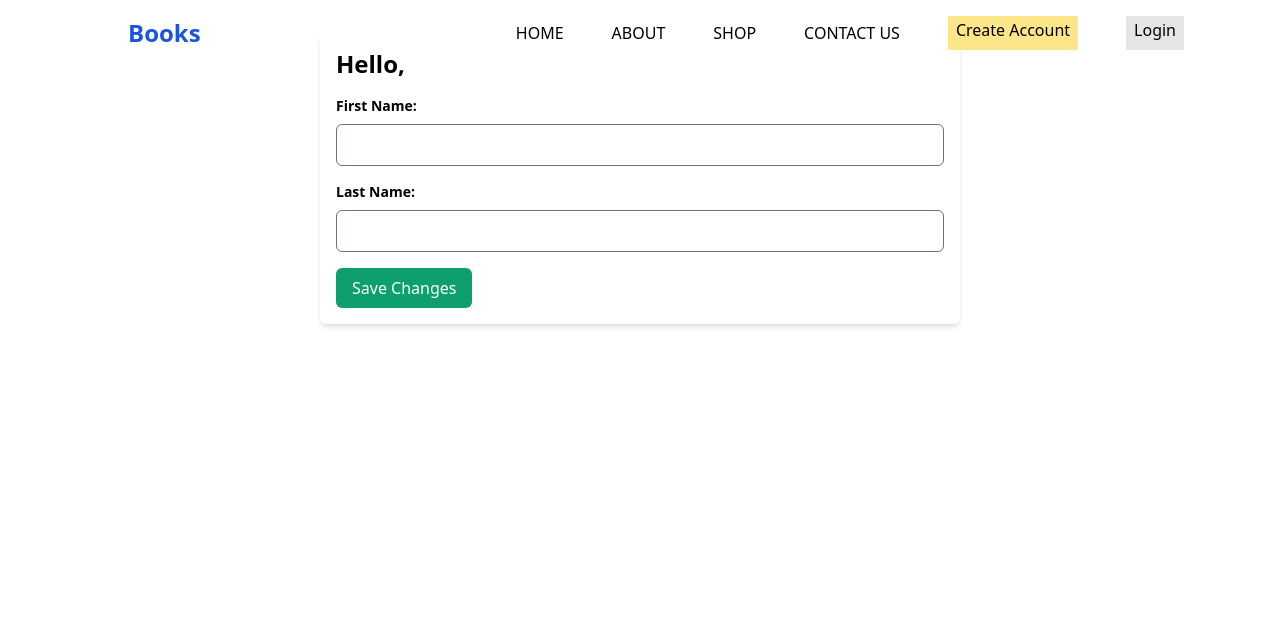
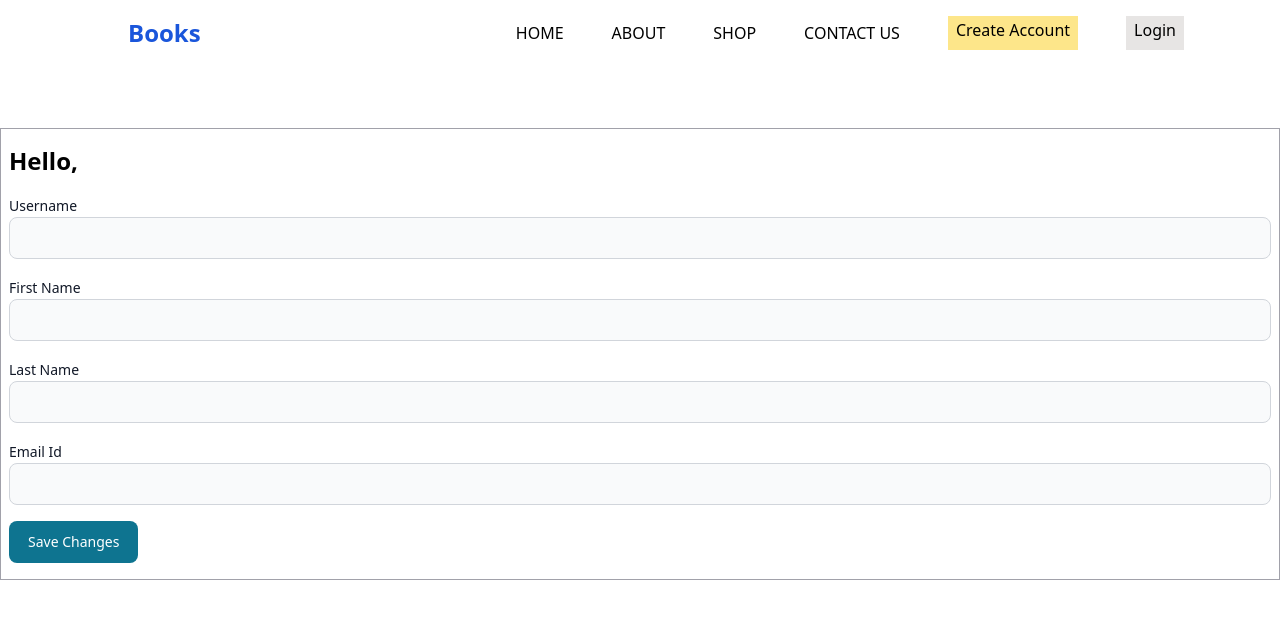
Before and after one commit to 045kunal/Book-Store, a React (Vite) app in the folder frontend/: page /profile in a window 1280 px wide. Both pictures are taken after a click on the button "Edit Profile". Shown: the top 618 px of the page. Built offline with nearby package versions, Linux system fonts and the light colour scheme; some icons are missing.

Commit message:
profile page changes

```diff
--- a/frontend/src/components/Profile.jsx
+++ b/frontend/src/components/Profile.jsx
@@ -1,100 +1,116 @@
 import React, { useEffect, useState } from "react";
+import { Button, Label, TextInput } from "flowbite-react";
 import { useAuth } from "../contexts/AuthProvider";
 
 const Profile = () => {
   const { user } = useAuth();
   const [userData, setUserData] = useState();
   const [isEditing, setIsEditing] = useState(false);
-  const [editedUserData, setEditedUserData] = useState({});
 
   useEffect(() => {
-    const userId = user?.userid;
-    if (userId) {
-      fetch(`http://localhost:3000/user/${userId}`)
-        .then((res) => res.json())
-        .then((data) => {
-          setUserData(data);
-        });
-    }
+    // Fetch user data from the server based on the user ID
+    const fetchUserData = async () => {
+      try {
+        const response = await fetch(`http://localhost:3000/user/${user.userid}`);
+        const data = await response.json();
+        setUserData(data);
+      } catch (error) {
+        console.error("Error fetching user data:", error);
+      }
+    };
+
+    fetchUserData();
   }, [user]);
 
-  const handleEditProfile = () => {
-    setIsEditing(true);
-    setEditedUserData(userData);
+  const handleEditToggle = () => {
+    setIsEditing(!isEditing);
+  };
+
+  const handleSaveChanges = () => {
+    // Implement the logic to save changes to the server
+    console.log("Changes saved:", userData);
+    // You can make a fetch request to update user data on the server
+    // ...
+
+    // After saving changes, switch back to view mode
+    setIsEditing(false);
   };
 
   const handleInputChange = (e) => {
+    // Update the user data in the state when input fields change
     const { name, value } = e.target;
-    setEditedUserData((prevData) => ({
+    setUserData((prevData) => ({
       ...prevData,
       [name]: value,
     }));
   };
 
-  const handleSubmit = () => {
-    const userId = user?.userid;
+  return (
+    <div className="container mx-auto mt-32 lg:px-2 p-4 border border-zinc-400">
+      <h1 className="text-2xl font-bold mb-4 justify-begin flex">
+        Hello, {userData?.username}
+      </h1>
 
-    fetch(`http://localhost:3000/userUpdate/${userId}`, {
-      method: "PATCH",
-      headers: {
-        "Content-Type": "application/json",
-      },
-      body: JSON.stringify(editedUserData),
-    })
-      .then((res) => res.json())
-      .then((data) => {
-        setUserData(data);
-        setIsEditing(false);
-      })
-      .catch((error) => {
-        console.error("Error updating profile:", error);
-      });
-  };
-
-  return (
-    <div className="container mx-auto mt-8 lg:w-1/2 p-4 bg-white rounded-md shadow-md">
-      <h1 className="text-2xl font-bold mb-4">Hello, {userData?.username}</h1>
       {isEditing ? (
+        // Edit mode
         <div>
           <div className="mb-4">
-            <label className="block text-sm font-semibold mb-2">First Name:</label>
-            <input
-              type="text"
-              name="firstname"
-              value={editedUserData?.firstname || ""}
+            <Label htmlFor="username" value="Username" />
+            <TextInput
+              id="username"
+              name="username"
+              value={userData?.username}
               onChange={handleInputChange}
-              className="w-full border rounded-md p-2"
+              className="w-full"
             />
           </div>
+
           <div className="mb-4">
-            <label className="block text-sm font-semibold mb-2">Last Name:</label>
-            <input
-              type="text"
-              name="lastname"
-              value={editedUserData?.lastname || ""}
+            <Label htmlFor="firstname" value="First Name" />
+            <TextInput
+              id="firstname"
+              name="firstname"
+              value={userData?.firstname}
               onChange={handleInputChange}
-              className="w-full border rounded-md p-2"
+              className="w-full"
             />
           </div>
-          {/* Add more input fields for other user details */}
-          <button
-            onClick={handleSubmit}
-            className="bg-green-500 text-white px-4 py-2 rounded-md hover:bg-green-600"
-          >
+
+          <div className="mb-4">
+            <Label htmlFor="lastname" value="Last Name" />
+            <TextInput
+              id="lastname"
+              name="lastname"
+              value={userData?.lastname}
+              onChange={handleInputChange}
+              className="w-full"
+            />
+          </div>
+
+          <div className="mb-4">
+            <Label htmlFor="emailid" value="Email Id" />
+            <TextInput
+              id="emailid"
+              name="emailid"
+              value={userData?.emailid}
+              onChange={handleInputChange}
+              className="w-full"
+            />
+          </div>
+
+          <Button onClick={handleSaveChanges} className="mt-4">
             Save Changes
-          </button>
+          </Button>
         </div>
       ) : (
+        // View mode
         <div>
-          <p className="mb-2">Email: {userData?.emailid}</p>
-          <p className="mb-2">Mobile No: {userData?.mobileno}</p>
-          {/* Display other user details */}
-          <button
-            onClick={handleEditProfile}
-            className="bg-blue-500 text-white px-4 py-2 rounded-md hover:bg-blue-600"
-          >
+          <p>First Name: {userData?.firstname}</p>
+          <p>Last Name: {userData?.lastname}</p>
+          <p>Email Id: {userData?.emailid}</p>
+          <Button onClick={handleEditToggle} className="mt-4">
             Edit Profile
-          </button>
+          </Button>
         </div>
       )}
     </div>
```
